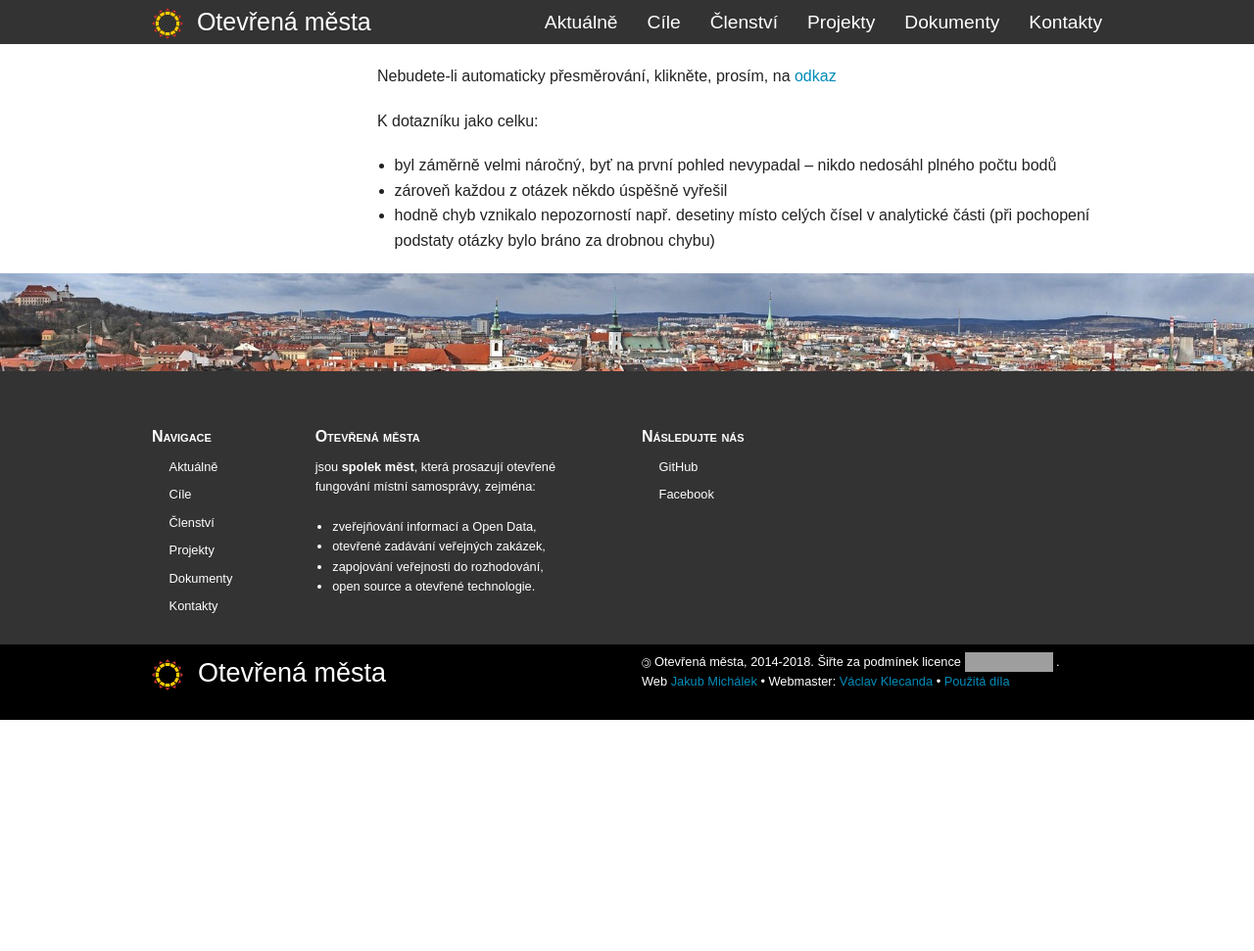
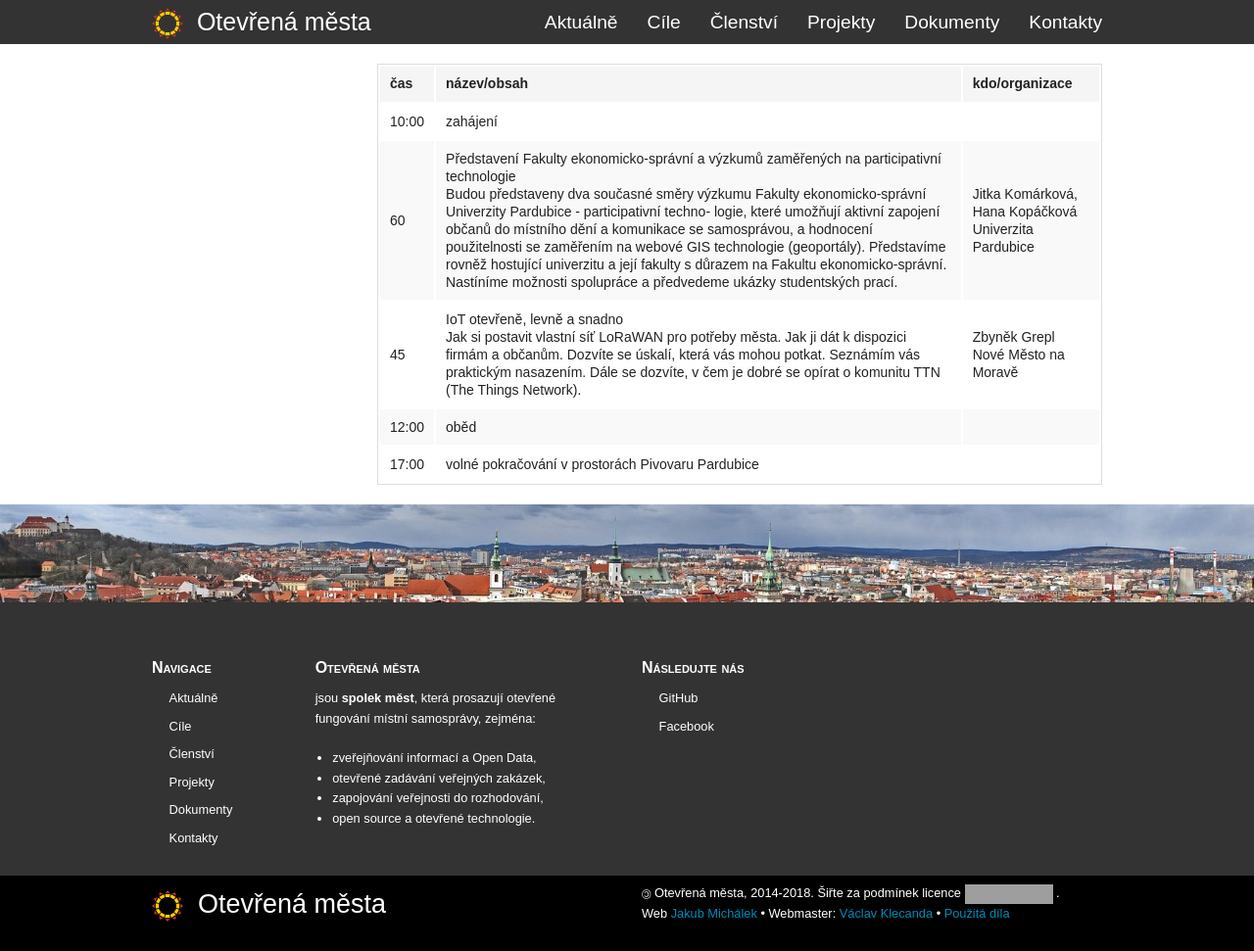
Before and after one commit to otevrenamesta/otevrenamesta.github.io, a Jekyll site: the page built from pages/OVS_2019_program.md, in a window 1280 px wide. Shown: the whole page at 98% size. Built offline with Jekyll 4.4.1, drawn with Linux system fonts in a browser that asks for light colours; nearby versions of some CDN libraries; library files that are not in the unit come from our copies; before the commit the page ends 900 px from its top, so only the background shows below that; grey boxes are pictures that could not be loaded.

Commit message:
+OVS 2019 - program

```diff
--- a/pages/OVS_2019_program.md
+++ b/pages/OVS_2019_program.md
@@ -3,15 +3,18 @@ layout:       default
 title:        Otevřená veřejná správa prakticky - program
 ---
 
+<!--
 <head>
-<meta http-equivv="refresh" content="0; url=https://www.otevrenamesta.cz" />
+<meta http-equivX="refresh" content="0; url=https://www.otevrenamesta.cz" />
 <p>Nebudete-li automaticky přesměrování, klikněte, prosím, na <a href="https://www.otevrenamesta.cz">odkaz</a></p>
 </head>
+-->
 
 
-
-
-K dotazníku jako celku:
-- byl záměrně velmi náročný, byť na první pohled nevypadal – nikdo nedosáhl plného počtu bodů
-- zároveň každou z otázek někdo úspěšně vyřešil
-- hodně chyb vznikalo nepozorností např. desetiny místo celých čísel v analytické části (při pochopení podstaty otázky bylo bráno za drobnou chybu)
+čas | název/obsah | kdo/organizace
+--- | --- | ---
+10:00 | zahájení | |
+60 | Představení Fakulty ekonomicko-správní a výzkumů zaměřených na participativní technologie <br> Budou představeny dva současné směry výzkumu Fakulty ekonomicko-správní Univerzity Pardubice - participativní techno- logie, které umožňují aktivní zapojení občanů do místního dění a komunikace se samosprávou, a hodnocení použitelnosti se zaměřením na webové GIS technologie (geoportály). Představíme rovněž hostující univerzitu a její fakulty s důrazem na Fakultu ekonomicko-správní. Nastíníme možnosti spolupráce a předvedeme ukázky studentských prací. | Jitka Komárková, Hana Kopáčková <br> Univerzita Pardubice
+45 | IoT otevřeně, levně a snadno <br> Jak si postavit vlastní síť LoRaWAN pro potřeby města. Jak ji dát k dispozici firmám a občanům. Dozvíte se úskalí, která vás mohou potkat. Seznámím vás praktickým nasazením. Dále se dozvíte, v čem je dobré se opírat o komunitu TTN (The Things Network). | Zbyněk Grepl <br> Nové Město na Moravě
+12:00 | oběd |
+17:00 | volné pokračování v prostorách Pivovaru Pardubice |
```
